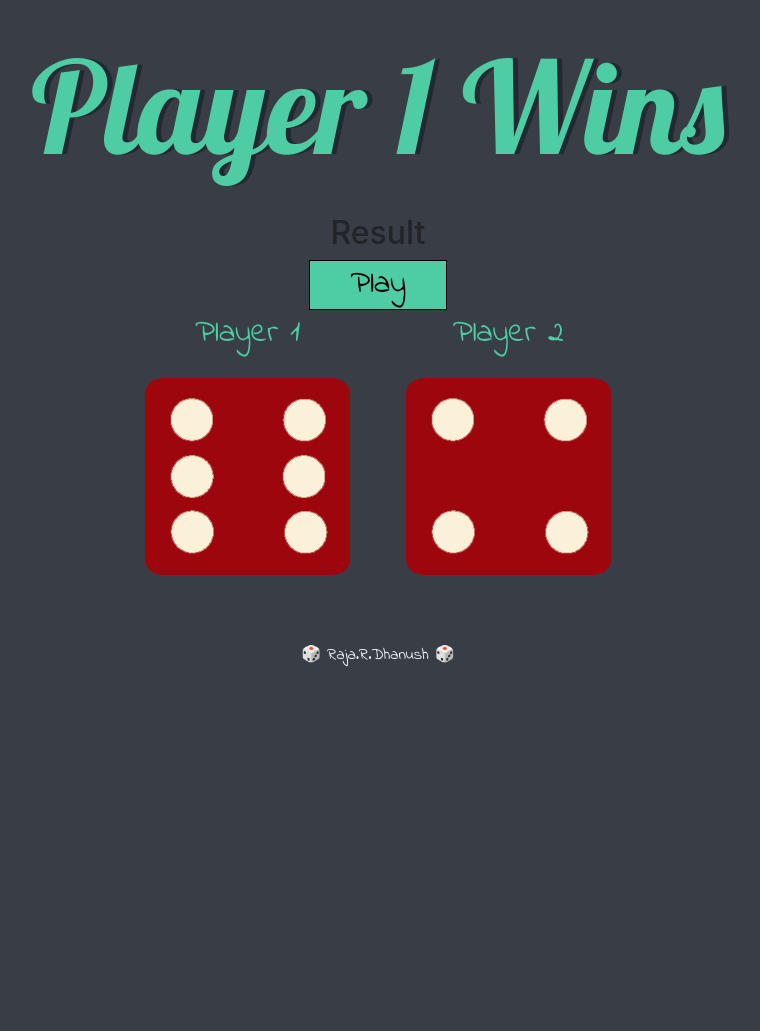
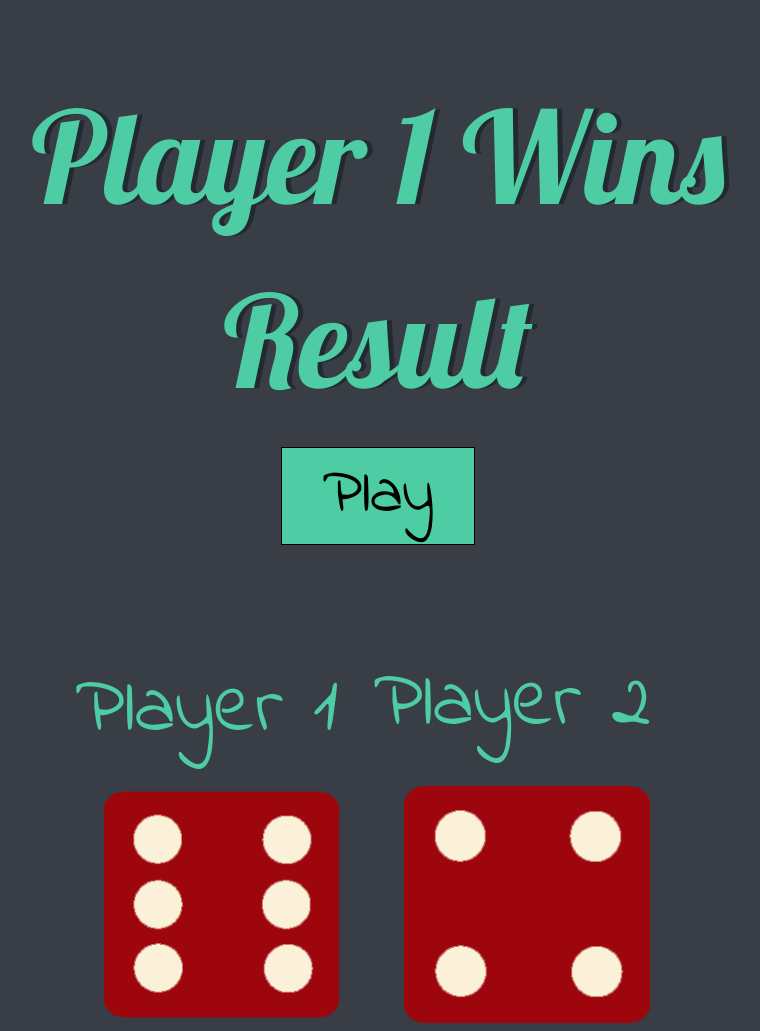
Before and after one commit to dhanushrajagopal/Dicegame, a plain HTML site: page index.html in a window 1280 px wide. Shown: the top 1031 px of the page, without its empty margins (262-1022 px from the left). Before the commit the page ends 800 px from the top, so only its background shows below. Drawn offline with nearby package versions, Linux system fonts and the light colour scheme.

Commit message:
Update style.css

```diff
--- a/style.css
+++ b/style.css
@@ -1,5 +1,6 @@
 .container {
-    width: 70%;
+    width: 100%;
+
     margin: auto;
     text-align: center;
   }
@@ -18,14 +19,24 @@
     margin: 30px;
     font-family: 'Lobster', cursive;
     text-shadow: 5px 0 #232931;
-    font-size: 8rem;
+    font-size: 800%;
     color: #4ECCA3;
+    margin-top: 10vh;
+  }
+  h2 {
+    margin: 30px;
+    font-family: 'Lobster', cursive;
+    text-shadow: 5px 0 #232931;
+    font-size: 800%;
+    color: #4ECCA3;
+    margin-top: 2vh;
   }
 
   p {
-    font-size: 2rem;
+    font-size: 500%;
     color: #4ECCA3;
     font-family: 'Indie Flower', cursive;
+    padding-right: 30px;
   }
 
   img {
@@ -33,10 +44,12 @@
   }
 
   footer {
+    font-size: 300%;
     margin-top: 5%;
     color: #EEEEEE;
     text-align: center;
     font-family: 'Indie Flower', cursive;
+    margin-top: 20vh;
 
   }
   button{
@@ -44,7 +57,9 @@
       margin-left: auto;
       padding:0 40px;
       border:1px solid;
-      font-size: 2rem;
+      font-size: 400%;
       background-color:#4ECCA3 ;
       font-family: 'Indie Flower', cursive;
+      margin-bottom: 100px;;
+
   }
```
